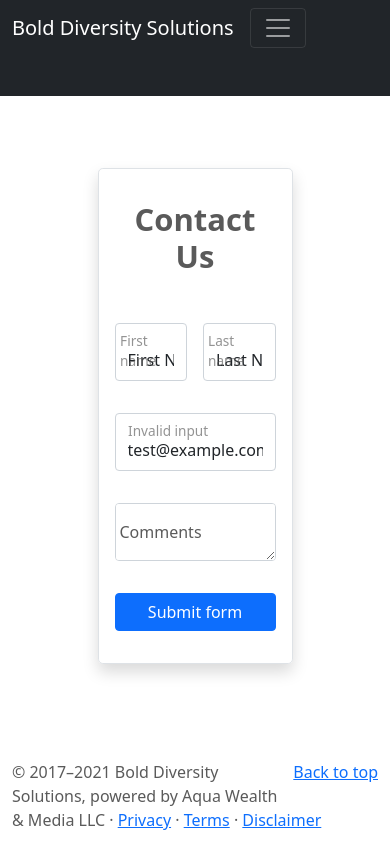
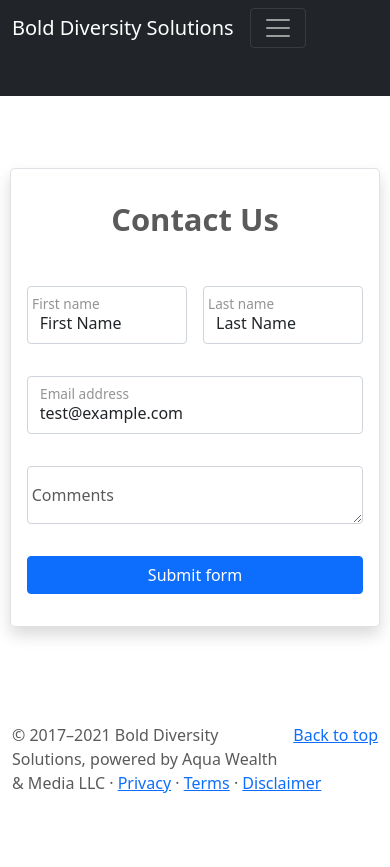
Before and after one commit to neurocrash59/bold-diversity-solutions, a PHP site: page /contact.html in a window 390 px wide. Shown: the top 867 px of the page. After the commit the page ends 793 px from the top, so only its background shows below. Run offline with PHP 8.4, Linux system fonts and the light colour scheme.

Commit message:
Add files via upload

```diff
--- a/contact.css
+++ b/contact.css
@@ -8,3 +8,9 @@ body {
     z-index: 9;
     position: absolute;
   }
+
+  @media screen and (max-width: 576px) {
+    #contact-form {
+      width: 95%;
+    }
+  }
--- a/contact.html
+++ b/contact.html
@@ -5,6 +5,9 @@
     <!-- Required meta tags -->
     <meta charset="utf-8">
     <meta name="viewport" content="width=device-width, initial-scale=1">
+    <link rel="preconnect" href="https://fonts.gstatic.com">
+    <link href="https://fonts.googleapis.com/css2?family=Open+Sans+Condensed:ital,wght@0,300;0,700;1,300&display=swap"
+        rel="stylesheet">
     <link href="https://cdn.jsdelivr.net/npm/bootstrap@5.0.0-beta3/dist/css/bootstrap.min.css" rel="stylesheet"
         integrity="sha384-eOJMYsd53ii+scO/bJGFsiCZc+5NDVN2yr8+0RDqr0Ql0h+rP48ckxlpbzKgwra6" crossorigin="anonymous">
     <link rel="stylesheet" href="contact.css">
@@ -47,7 +50,7 @@
 
     <div class="container-fluid mb-5">
         <div class="row">
-            <div class="col-6 border rounded-3 shadow mx-auto my-5 p-3">
+            <div id="contact-form" class="col-6 border rounded-3 shadow mx-auto my-5 p-3">
                 <h1 class="display-5 fw-bold text-center mt-3 mb-5">Contact Us</h1>
                 <form class="row g-3 needs-validation" novalidate>
                     <div class="col mb-3 form-floating">
@@ -68,7 +71,7 @@
                         <div class="mb-3 form-floating">
                             <input type="email" class="form-control" id="floatingInputValue"
                                 placeholder="name@example.com" value="test@example.com">
-                            <label for="floatingInputValue">Invalid input</label>
+                            <label for="floatingInputValue">Email address</label>
                         </div>
                     </div>
                     <div class="form-floating mb-3">
```
